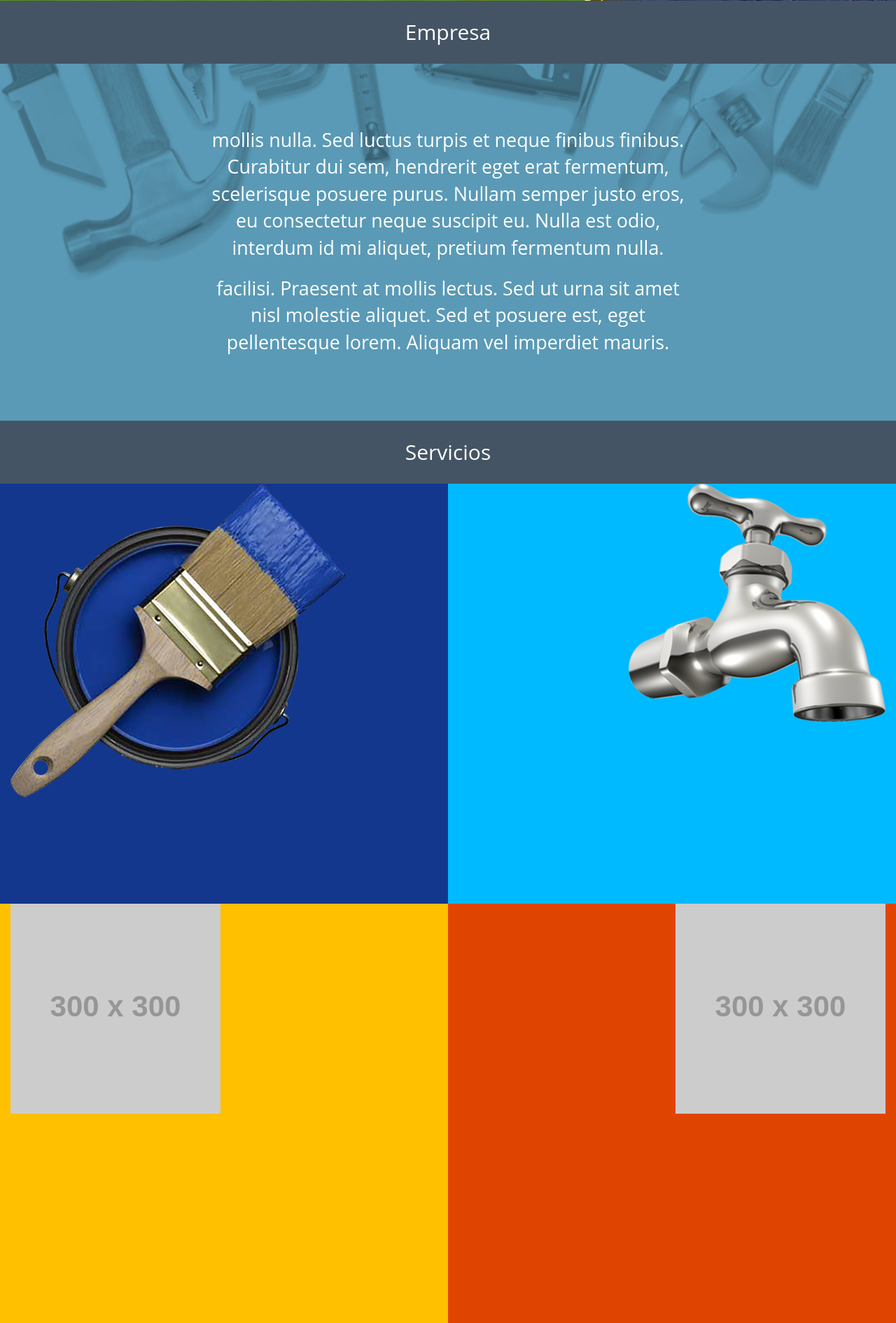
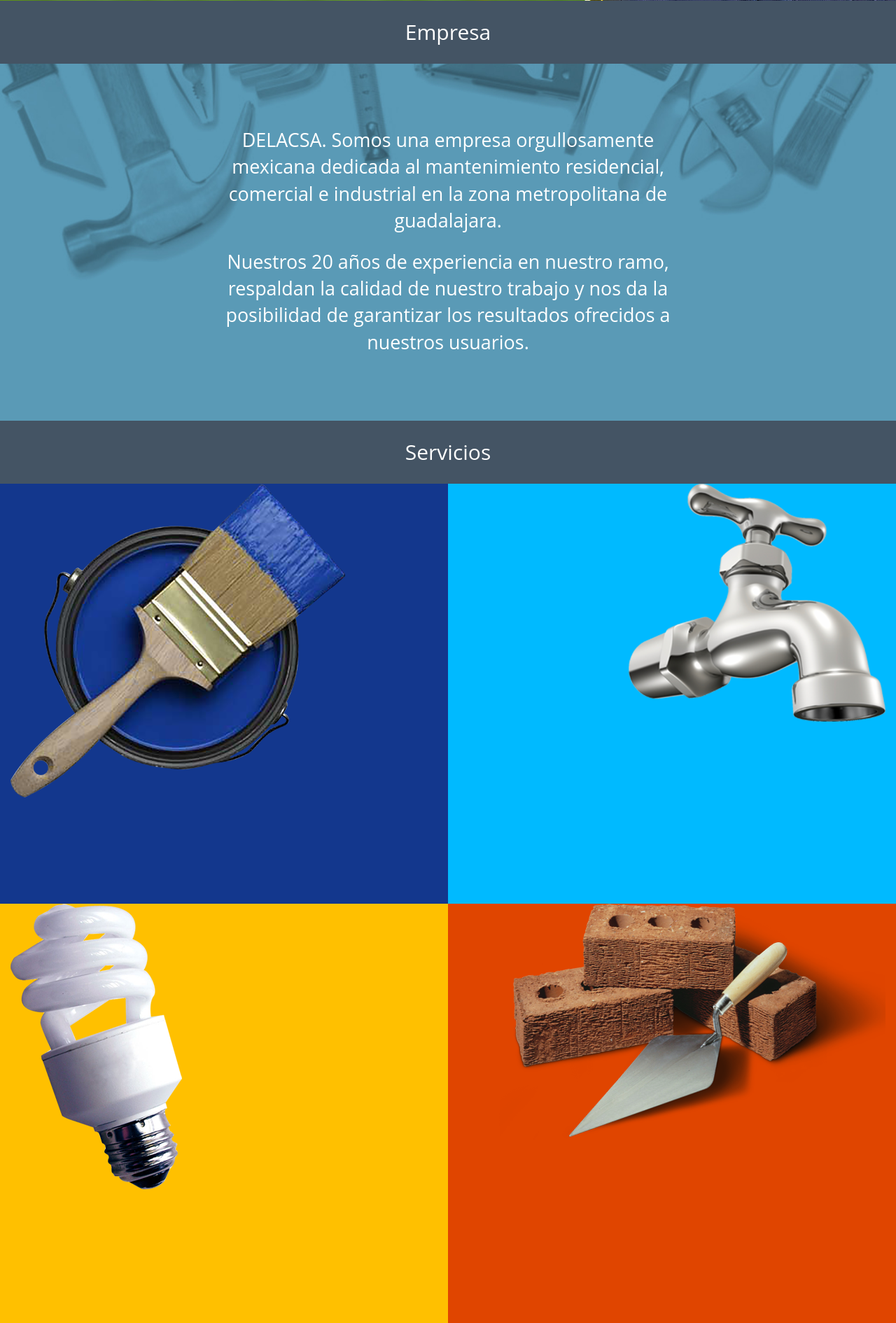
Before and after one commit to hippiechaka/delacsa, a PHP site: page / in a window 1280 px wide. Shown: the part 489-2379 px from the top of the page at 70% size. Run offline with PHP 8.4, Linux system fonts and the light colour scheme; grey boxes labelled with a size stand in for pictures from a placeholder-image service; some libraries are stand-ins or nearby versions.

Commit message:
texto empresa y pngs
....

```diff
--- a/sections_es/content.php
+++ b/sections_es/content.php
@@ -45,8 +45,8 @@
 	</div>
 	<div class="container">
 		<div class="contenido">
-			<p>mollis nulla. Sed luctus turpis et neque finibus finibus. Curabitur dui sem, hendrerit eget erat fermentum, scelerisque posuere purus. Nullam semper justo eros, eu consectetur neque suscipit eu. Nulla est odio, interdum id mi aliquet, pretium fermentum nulla.</p>
-			<p>facilisi. Praesent at mollis lectus. Sed ut urna sit amet nisl molestie aliquet. Sed et posuere est, eget pellentesque lorem. Aliquam vel imperdiet mauris.</p>
+			<p>DELACSA. Somos una empresa orgullosamente mexicana dedicada al mantenimiento residencial, comercial e industrial en la zona metropolitana de guadalajara.</p>
+			<p>Nuestros 20 años de experiencia en nuestro ramo, respaldan la calidad de nuestro trabajo y nos da la posibilidad de garantizar los resultados ofrecidos a nuestros usuarios.</p>
 		</div>
 	</div>
 </section>
@@ -65,34 +65,34 @@
 		<div class="halfContainer"><img src="images/fontaneria2.png" alt="" class="pull-right"></div>
 	</div>
 	<div id="serv3" class="col-md-6 left">
-		<div class="halfContainer"><img src="http://placehold.it/300x300" alt="" class="pull-left"></div>
+		<div class="halfContainer"><img src="images/electricidad2.png" alt="" class="pull-left"></div>
 	</div>
 	<div id="serv4" class="col-md-6 right">
-		<div class="halfContainer"><img src="http://placehold.it/300x300" alt="" class="pull-right"></div>
+		<div class="halfContainer"><img src="images/albanileria2.png" alt="" class="pull-right"></div>
 	</div>
 	<div id="serv5" class="col-md-6 left">
-		<div class="halfContainer"><img src="http://placehold.it/300x300" alt="" class="pull-left"></div>
+		<div class="halfContainer"><img src="images/herreria2.png" alt="" class="pull-left"></div>
 	</div>
 	<div id="serv6" class="col-md-6 right">
-		<div class="halfContainer"><img src="http://placehold.it/300x300" alt="" class="pull-right"></div>
+		<div class="halfContainer"><img src="images/impermeabilizacion2.png" alt="" class="pull-right"></div>
 	</div>
 	<div id="serv7" class="col-md-6 left">
-		<div class="halfContainer"><img src="http://placehold.it/300x300" alt="" class="pull-left"></div>
+		<div class="halfContainer"><img src="images/carpinteria2.png" alt="" class="pull-left"></div>
 	</div>
 	<div id="serv8" class="col-md-6 right">
-		<div class="halfContainer"><img src="http://placehold.it/300x300" alt="" class="pull-right"></div>
+		<div class="halfContainer"><img src="images/azulejos2.png" alt="" class="pull-right"></div>
 	</div>
 	<div id="serv9" class="col-md-6 left">
-		<div class="halfContainer"><img src="http://placehold.it/300x300" alt="" class="pull-left"></div>
+		<div class="halfContainer"><img src="images/remodelaciones2.png" alt="" class="pull-left"></div>
 	</div>
 	<div id="serv10" class="col-md-6 right">
-		<div class="halfContainer"><img src="http://placehold.it/300x300" alt="" class="pull-right"></div>
+		<div class="halfContainer"><img src="images/tinacos2.png" alt="" class="pull-right"></div>
 	</div>
 	<div id="serv11" class="col-md-6 left">
-		<div class="halfContainer"><img src="http://placehold.it/300x300" alt="" class="pull-left"></div>
+		<div class="halfContainer"><img src="images/tablaroca2.png" alt="" class="pull-left"></div>
 	</div>
 	<div id="serv12" class="col-md-6 right">
-		<div class="halfContainer"><img src="http://placehold.it/300x300" alt="" class="pull-right"></div>
+		<div class="halfContainer"><img src="images/jardineria2.png" alt="" class="pull-right"></div>
 	</div>
 </section>
 <section id="contacto">
```
